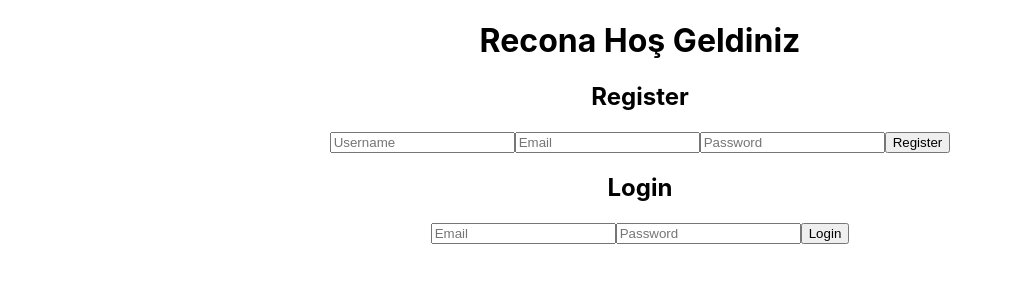
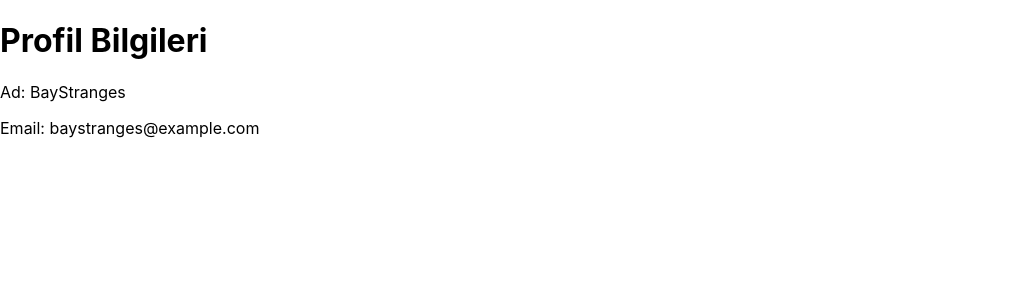
Before and after one commit to BayStranges/Recon-Frontend, a React (Create React App) app: page /profile in a window 1280 px wide. Shown: the top 300 px of the page, without its empty margins (0-1013 px from the left). Built offline with nearby package versions, Linux system fonts and the light colour scheme.

Commit message:
Düzenlemeler Yapıldı

```diff
--- a/src/App.js
+++ b/src/App.js
@@ -4,24 +4,25 @@ import Login from './components/Login';
 import Register from './components/Register';
 import Profile from './components/Profile'; // Profile bileşenini import ettik
 import { SpeedInsights } from "@vercel/speed-insights/react"
+import { BrowserRouter as Router, Route, Routes } from 'react-router-dom';
+import Home from './Home'; // Ana sayfa
 
 function App() {
   const token = localStorage.getItem('token');
 
   return (
-    <div className="App">
-      <h1>Recona Hoş Geldiniz</h1>
-      {!token ? (
-        <>
-          <Register />
-          <Login />
-        </>
-      ) : (
-        <Profile />
-      )}
-      <SpeedInsights/>
-    </div>
-  );
+    <Router>
+    {/* Routes bileşeni ile yolları tanımlıyoruz */}
+    <Routes>
+      {/* Login sayfası */}
+      <Route path="/login" element={<Login />} />
+      {/* Profil sayfası */}
+      <Route path="/profile" element={<Profile />} />
+      {/* Ana sayfa */}
+      <Route path="/" element={<Home />} />
+    </Routes>
+  </Router>
+);
 }
 
 export default App;
--- /dev/null
+++ b/src/components/Home.js
@@ -0,0 +1,14 @@
+import React from 'react';
+import { Link } from 'react-router-dom'; // Yönlendirme için Link kullanılır
+
+function Home() {
+  return (
+    <div>
+      <h1>Ana Sayfaya Hoşgeldiniz!</h1>
+      <p>Uygulamanıza başlamak için giriş yapabilirsiniz.</p>
+      <Link to="/login">Giriş Yap</Link> {/* Login sayfasına yönlendiren link */}
+    </div>
+  );
+}
+
+export default Home;
--- a/src/components/Login.js
+++ b/src/components/Login.js
@@ -1,44 +1,38 @@
 import React, { useState } from 'react';
-import axios from 'axios';
+import { useNavigate } from 'react-router-dom'; // useNavigate kullanarak yönlendirme
 
-const Login = () => {
+function Login() {
   const [email, setEmail] = useState('');
   const [password, setPassword] = useState('');
+  const navigate = useNavigate(); // useNavigate hook'u yönlendirme için kullanılır
 
   const handleLogin = async (e) => {
     e.preventDefault();
 
-    try {
-      const response = await axios.post('http://localhost:5000/api/auth/login', { email, password });
-      alert(response.data.message);
-      localStorage.setItem('token', response.data.token); // JWT'yi localStorage'a kaydediyoruz.
-    } catch (error) {
-      alert('Login failed: ' + error.response.data.message);
-    }
+    // Burada backend'e login isteği atılacak
+    // Eğer başarılı olursa, kullanıcıyı profile sayfasına yönlendiriyoruz
+    navigate('/profile');
   };
 
   return (
     <div>
-      <h2>Login</h2>
       <form onSubmit={handleLogin}>
         <input
           type="email"
-          placeholder="Email"
           value={email}
           onChange={(e) => setEmail(e.target.value)}
-          required
+          placeholder="E-posta"
         />
         <input
           type="password"
-          placeholder="Password"
           value={password}
           onChange={(e) => setPassword(e.target.value)}
-          required
+          placeholder="Şifre"
         />
-        <button type="submit">Login</button>
+        <button type="submit">Giriş Yap</button>
       </form>
     </div>
   );
-};
+}
 
 export default Login;
--- a/src/components/Profile.js
+++ b/src/components/Profile.js
@@ -1,44 +1,29 @@
-import React, { useEffect, useState } from 'react';
-import axios from 'axios';
+import React, { useState, useEffect } from 'react';
 
-const Profile = () => {
+function Profile() {
   const [user, setUser] = useState(null);
 
   useEffect(() => {
-    const fetchUserProfile = async () => {
-      const token = localStorage.getItem('token'); // Token'ı localStorage'dan alıyoruz
-      if (!token) {
-        alert('Lütfen Giriş Yapın');
-        return;
-      }
-
-      try {
-        const response = await axios.get('http://localhost:5000/api/user/profile', {
-          headers: { Authorization: `Bearer ${token}` }
-        });
-        setUser(response.data); // Kullanıcı bilgilerini state'e kaydediyoruz
-      } catch (error) {
-        console.error("Error fetching profile:", error.response ? error.response.data : error.message);
-        alert('Error fetching profile: ' + error.response.data.message);
-      }
-    };
-
-    fetchUserProfile();
+    // Burada backend'den profil bilgisi alınıp setUser ile ayarlanabilir
+    setUser({
+      name: 'BayStranges',
+      email: 'baystranges@example.com',
+    });
   }, []);
 
   return (
     <div>
+      <h1>Profil Bilgileri</h1>
       {user ? (
-        <div>
-          <h2>Profil</h2>
-          <p><strong>Kullanıcı Adı:</strong> {user.username}</p>
-          <p><strong>Email:</strong> {user.email}</p>
-        </div>
+        <>
+          <p>Ad: {user.name}</p>
+          <p>Email: {user.email}</p>
+        </>
       ) : (
-        <p>Profil Yükleniyor Lütfen Bekleyiniz...</p>
+        <p>Profil yükleniyor...</p>
       )}
     </div>
   );
-};
+}
 
 export default Profile;
```
